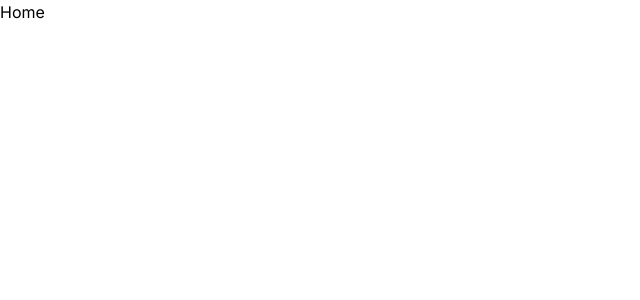
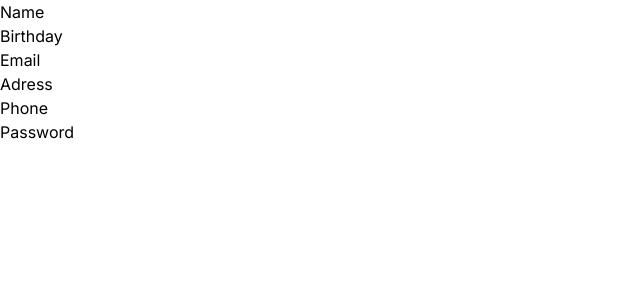
Before and after one commit to Jean-JacquesValmont/ramdomUserSite, a Next.js app: page / in a window 1280 px wide. Shown: the top 300 px of the page, without its empty margins (0-640 px from the left). Built offline with nearby package versions, Linux system fonts and the light colour scheme; no server answers.

Commit message:
Created component Card and fetch data of random User API.

```diff
--- /dev/null
+++ b/app/Components/Card.js
@@ -0,0 +1,17 @@
+import React from 'react'
+
+const Card = () => {
+  return (
+    <div>
+        <img src=""/>
+        <p>Name</p>
+        <p>Birthday</p>
+        <p>Email</p>
+        <p>Adress</p>
+        <p>Phone</p>
+        <p>Password</p>
+    </div>
+  )
+}
+
+export default Card
--- /dev/null
+++ b/app/CustomHook/UseFetch.js
@@ -0,0 +1,27 @@
+import { useState, useEffect } from 'react'
+
+const useFetch = (url) => {
+
+    const [dataFetch, setDataFetch] = useState([])
+
+    useEffect(() => {
+
+    const fetchData = async () => {
+        try {
+        const response = await fetch(url);
+        const data = await response.json();
+        setDataFetch(data);
+        }
+        catch (error) {
+        console.error('Erreur lors de la récupération des données :', error);
+        }
+    };
+
+    fetchData(); }, []);
+
+  return (
+    dataFetch
+  )
+}
+
+export default useFetch
--- a/app/page.js
+++ b/app/page.js
@@ -1,9 +1,19 @@
+"use client"
+
 import React from "react"
+import useFetch from "./CustomHook/UseFetch"
+import Card from "./Components/Card"
 
 export default function Home() {
+  const dataRamdomUser = useFetch("https://randomuser.me/api")
+
+  console.log(dataRamdomUser)
+
   return (
     <main>
-      <div>Home</div>
+      <div>
+        <Card/>
+      </div>
     </main>
   )
 }
```
